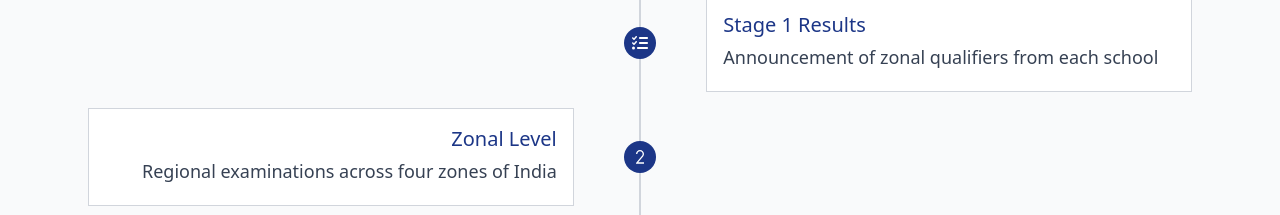
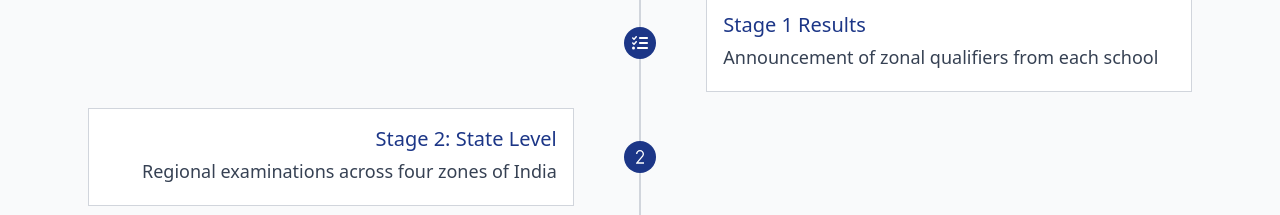
Before and after one commit to gaurav-pndy/national-aviation-olympiad, a React (Vite) app: page / in a window 1280 px wide. Shown: the part 7540-7755 px from the top of the page. Built offline with nearby package versions, Linux system fonts and the light colour scheme.

Commit message:
content fixes

```diff
--- a/src/components/Timeline.jsx
+++ b/src/components/Timeline.jsx
@@ -43,7 +43,7 @@ const timeline = [
     color: "white",
   },
   {
-    title: "Zonal Level",
+    title: "Stage 2: State Level",
     desc: "Regional examinations across four zones of India",
     date: "April 5–20, 2026",
     side: "left",
```
